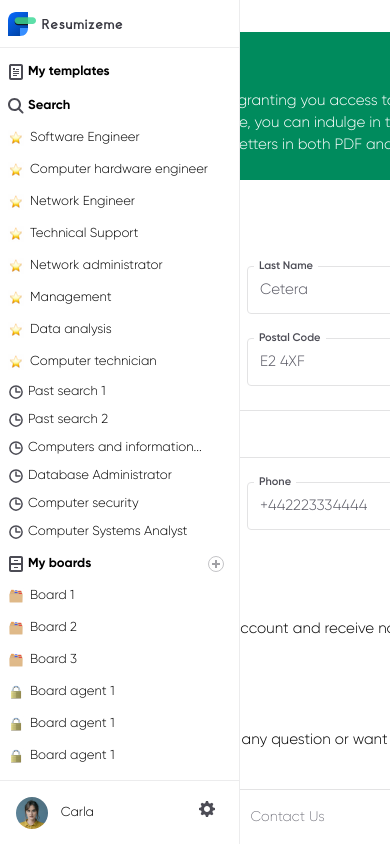
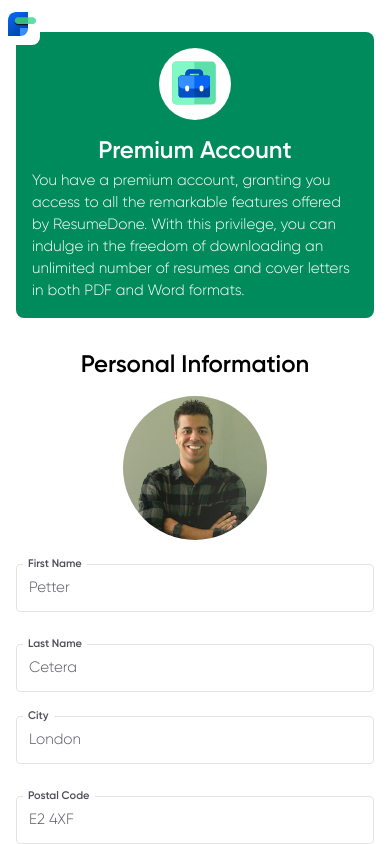
Before and after one commit to art-fatal/react-figma-integration, a React (Create React App) app: page / in a window 390 px wide. Built offline with nearby package versions, Linux system fonts and the light colour scheme.

Commit message:
responsivity

```diff
--- a/src/App.js
+++ b/src/App.js
@@ -3,10 +3,16 @@ import Main from "./components/Content/Main";
 import Sidebar from "./components/Sidebar/Sidebar";
 
 function App() {
+    const toggleSidebar = () => {
+        document.querySelector(".sidebar").classList.toggle("sidebar--open");
+        document.querySelector(".app-container").classList.toggle("sidebar--open");
+    }
+
     return (
         <div className="app-container">
-            <Sidebar/>
+            <Sidebar toggleSidebar={toggleSidebar}/>
             <Main/>
+            <div className="overlay" onClick={toggleSidebar}></div>
         </div>
     );
 }
--- a/src/components/Content/PersonalInformation.jsx
+++ b/src/components/Content/PersonalInformation.jsx
@@ -9,71 +9,56 @@ const PersonalInformation = () => {
         <div className="main-item personal-information">
             <h4 className="personal-information-title">Personal Information</h4>
             <div className="personal-information-content">
-                <div className="gap-4 flex flex-col">
-                    <div className="flex flex-row gap-6">
-                        <div className="w-1-2">
+                <div className="gap-4 flex item-1 flex-col w-full">
+                    <div className="personal-information-field double">
                         <div className="input-field">
                             <label htmlFor="input" className="input-label">First Name</label>
                             <input type="text" id="input" placeholder="Petter" className="input-element"/>
                         </div>
-                        </div>
-                        <div className="w-1-2">
                         <div className="input-field">
                             <label htmlFor="input" className="input-label">Last Name</label>
                             <input type="text" id="input" placeholder="Cetera" className="input-element"/>
                         </div>
                     </div>
-                    </div>
-                    <div className="flex flex-row gap-6">
-                        <div className="w-1-2">
+                    <div className="personal-information-field double">
                         <div className="input-field">
                             <label htmlFor="input" className="input-label">City</label>
                             <input type="text" id="input" placeholder="London" className="input-element"/>
                         </div>
-                        </div>
-                        <div className="w-1-2">
                         <div className="input-field">
                             <label htmlFor="input" className="input-label">Postal Code</label>
                             <input type="text" id="input" placeholder="E2 4XF" className="input-element"/>
                         </div>
                     </div>
-                    </div>
-                    <div className="flex flex-row gap-6">
-                        <div className="w-full">
+                    <div className="personal-information-field">
                         <div className="input-field">
                             <label htmlFor="input" className="input-label">Address</label>
                             <input type="text" id="input" placeholder="123 Example" className="input-element"/>
                         </div>
                     </div>
-                    </div>
-                    <div className="flex flex-row gap-6">
-                        <div className="w-1-2">
+                    <div className="personal-information-field double">
                         <div className="input-field checked">
                             <label htmlFor="input" className="input-label">Email</label>
                             <input type="text" id="input" value="petter@gmail.com" className="input-element"/>
                             <img src={checked} alt="checked"/>
                         </div>
-                        </div>
-                        <div className="w-1-2">
                         <div className="input-field">
                             <label htmlFor="input" className="input-label">Phone</label>
                             <input type="text" id="input" placeholder="+442223334444" className="input-element"/>
                         </div>
                     </div>
-                    </div>
-                    <div className="flex flex-row gap-6">
-                        <div className="w-1-2">
+                    <div className="personal-information-field double">
                         <div className="input-field">
                             <label htmlFor="input" className="input-label">Password</label>
                             <input type="text" id="input" placeholder="Password" className="input-element"/>
                         </div>
                     </div>
+                    <p>Use this email to log in to your <a href="https://resumedone.co/">resumedone.io</a> account and
+                        receive notifications.</p>
                 </div>
-                    <p>Use this email to log in to your <a href="https://resumedone.co/">resumedone.io</a> account and receive notifications.</p>
+                <img src={avatar} alt="avatar" className="personal-information-avatar item-2"/>
             </div>
-                <img src={avatar} alt="avatar" className="personal-information-avatar"/>
-            </div>
-            <button>
+            <button className="personal-information-save">
                 Save
             </button>
         </div>
--- a/src/components/Sidebar/Sidebar.jsx
+++ b/src/components/Sidebar/Sidebar.jsx
@@ -1,17 +1,22 @@
-
 import "../../styles/css/sidebar.css";
 import Nav from "./Nav";
 import SidebarHeader from "./SidebarHeader";
 import SidebarFooter from "./SidebarFooter";
+import logo from "../../img/logo.svg";
 
-const Sidebar = () => {
+const Sidebar = ({toggleSidebar}) => {
 
     return (
-        <div className="sidebar">
-            <SidebarHeader/>
-            <Nav/>
-            <SidebarFooter/>
-        </div>
+        <>
+            <button className="humberger-menu" onClick={toggleSidebar}>
+                <img src={logo} alt="logo"/>
+            </button>
+            <div className="sidebar">
+                <SidebarHeader toggleSidebar={toggleSidebar}/>
+                <Nav/>
+                <SidebarFooter/>
+            </div>
+        </>
     )
 }
 
--- a/src/components/Sidebar/SidebarHeader.jsx
+++ b/src/components/Sidebar/SidebarHeader.jsx
@@ -1,9 +1,9 @@
 import logo from "../../img/logo-lg.svg";
 import "../../styles/css/sidebar-header.css";
 
-const SidebarHeader = () => {
+const SidebarHeader = ({toggleSidebar}) => {
     return (
-        <div className="sidebar__header">
+        <div className="sidebar__header" onClick={toggleSidebar}>
             <img src={logo} alt="logo"/>
         </div>
     )
--- a/src/styles/css/app.css
+++ b/src/styles/css/app.css
@@ -4,3 +4,26 @@
     gap: 0;
     height: 100vh;
 }
+
+@media screen and (max-width: 1024px){
+    .app-container{
+        grid-template-columns: 1fr;
+        gap: 0;
+        position: relative;
+    }
+
+    .overlay {
+        position: fixed;
+        top: 0;
+        left: 0;
+        width: 100%;
+        height: 100%;
+        background-color: rgba(0, 0, 0, 0.5);
+        z-index: 99;
+        display: none;
+    }
+
+    .sidebar--open .overlay {
+        display: block;
+    }
+}
--- a/src/styles/css/footer.css
+++ b/src/styles/css/footer.css
@@ -2,8 +2,8 @@
     display: flex;
     gap: 16px;
     flex-direction: column;
-    position: sticky;
-    bottom: -32px;
+    position: fixed;
+    bottom: 0;
     background-color: #fff;
     box-sizing: content-box;
     padding: 8px 0 16px 0;
@@ -24,3 +24,23 @@
     font-weight: var(--regular);
     width: fit-content;
 }
+
+@media screen and (max-width: 1024px){
+    .footer{
+        position: relative;
+        padding: 16px;
+        box-sizing: border-box;
+        width: 100%;
+        margin-top: auto;
+        border-top: 1px solid #ececed;
+        background-color: #fff;
+
+    }
+
+    .links{
+        display: grid;
+        grid-template-columns: 1fr 1fr;
+        justify-items: center;
+        gap: 16px;
+    }
+}
--- a/src/styles/css/index.css
+++ b/src/styles/css/index.css
@@ -12,8 +12,9 @@
 }
 
 body {
-    margin: 0;
+    max-width: 1200px;
     font-family: 'Gilroy', sans-serif;
+    margin: 0 auto;
 }
 
 * {
@@ -65,6 +66,28 @@ h5 {
 
 .w-full {
     width: 100%;
+}
+
+@media screen and (max-width: 1024px) {
+    .w-sm-1-2 {
+        width: 50%;
+    }
+
+    .w-sm-1-3 {
+        width: 33.33%;
+    }
+
+    .w-sm-1-4 {
+        width: 25%;
+    }
+
+    .w-sm-1-5 {
+        width: 20%;
+    }
+
+    .w-sm-full {
+        width: 100%;
+    }
 }
 
 .h-full {
--- a/src/styles/css/main.css
+++ b/src/styles/css/main.css
@@ -2,7 +2,7 @@
     height: 100vh;
     width: 100%;
     position: relative;
-    padding: 32px;
+    padding: 32px 32px 150px;
     display: flex;
     flex-direction: column;
     gap: 32px;
@@ -13,3 +13,13 @@
 .main-item {
     width: 800px;
 }
+
+@media screen and (max-width: 1024px){
+    .main-item{
+        width: 100%;
+    }
+
+    .main {
+        padding: 32px 16px;
+    }
+}
--- a/src/styles/css/notification.css
+++ b/src/styles/css/notification.css
@@ -34,3 +34,22 @@
     font-size: 15px;
     line-height: 22px;
 }
+
+@media screen and (max-width: 1024px) {
+    .notification {
+        padding: 16px;
+        height: auto;
+        max-height: none;
+        grid-template-columns: 1fr;
+        justify-items: center;
+    }
+
+    .notification-illustration img {
+        width: 70%;
+        height: 70%;
+    }
+
+    .notification-title {
+        text-align: center;
+    }
+}
--- a/src/styles/css/personal-information.css
+++ b/src/styles/css/personal-information.css
@@ -14,6 +14,12 @@
     width: 144px;
     height: 144px;
     border-radius: 50%;
+}
+
+.personal-information-field.double {
+    display: grid;
+    grid-template-columns: 1fr 1fr;
+    gap: 24px;
 }
 
 .input-field {
@@ -61,3 +67,30 @@
     width: 16px;
     height: 16px;
 }
+
+@media screen and (max-width: 1024px) {
+    .personal-information-title {
+        text-align: center;
+    }
+    .personal-information-content {
+        grid-template-columns: 1fr;
+        gap: 16px;
+        justify-items: center;
+    }
+    .personal-information-save{
+        align-self: end;
+    }
+    .item-1 {
+        order: 2;
+    }
+    .item-2 {
+        order: 1;
+    }
+}
+
+@media screen and (max-width: 768px) {
+    .personal-information-field.double {
+        grid-template-columns: 1fr;
+        gap: 24px;
+    }
+}
--- a/src/styles/css/sidebar-header.css
+++ b/src/styles/css/sidebar-header.css
@@ -9,3 +9,9 @@
 .sidebar__header img{
     height: 24px;
 }
+
+@media screen and (max-width: 1024px){
+    .sidebar__header{
+        cursor: pointer;
+    }
+}
--- a/src/styles/css/sidebar.css
+++ b/src/styles/css/sidebar.css
@@ -3,4 +3,49 @@
     border-right: 1px solid #ececed;
     height: 100vh;
     position: relative;
+    z-index: 999;
+    background-color: #fff;
+    transition: all 0.3s ease-in-out;
 }
+
+.humberger-menu{
+    display: none;
+    position: absolute;
+    z-index: 1000;
+    background-color: #fff;
+    padding: 12px 8px;
+    border: none;
+    text-align: left;
+    width: 40px;
+    height: 45px;
+    border-radius: 0 0 8px 0;
+}
+
+.humberger-menu:focus{
+    outline: none;
+    background-color: #fff;
+}
+
+.humberger-menu:hover{
+    background-color: #fff;
+}
+
+.humberger-menu img{
+    height: 24px;
+    cursor: pointer;
+}
+
+@media screen and (max-width: 1024px){
+    .sidebar{
+        display: none;
+        position: fixed;
+    }
+
+    .sidebar--open{
+        display: block;
+    }
+
+    .humberger-menu{
+        display: block;
+    }
+}
```
Lines whose indentation alone changed are shown as unchanged.
